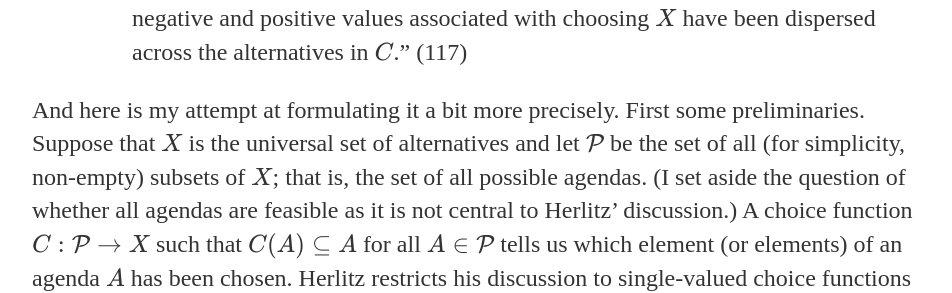
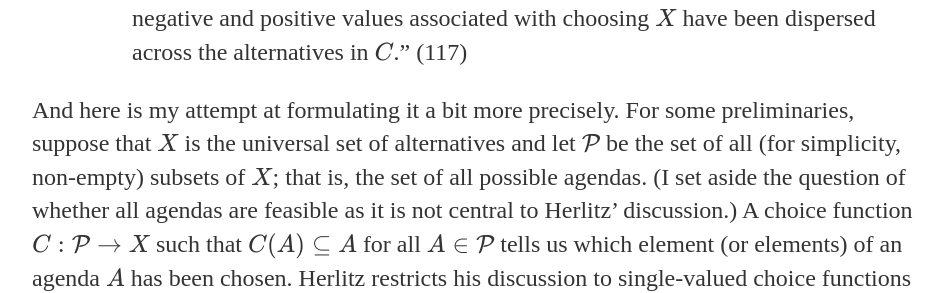
Before and after one commit to uzunovam/uzunovam, a Jekyll site: the page built from _posts/2020-04-28-anders-herlitz-on-unstable-choices.md, in a window 1280 px wide and 900 px high, scrolled down 1512 px. Shown: the part 163-456 px from the top of the window, without its empty margins (160-1112 px from the left). Built offline with Jekyll 4.4.1, drawn with Linux system fonts in a browser that asks for light colours.

Commit message:
Update 2020-04-28-anders-herlitz-on-unstable-choices.md

```diff
--- a/_posts/2020-04-28-anders-herlitz-on-unstable-choices.md
+++ b/_posts/2020-04-28-anders-herlitz-on-unstable-choices.md
@@ -14,7 +14,7 @@
 
 <p>And, more precisely, John’s behaviour is irrational because it follows a decision method that violates a novel, in Herlitz’ words,‘stability condition’. It is an interesting proposal; understanding it, however, requires some heavy preliminary reconstruction work. </p>
 
-<p style="padding-left:100px;">Reconstructing Herlitz’ argument</p>
+<p style="padding-left:100px;"><u>Reconstructing Herlitz’ argument</u></p>
 
 <p>Herlitz’ starting point is that the features of an alternative that are relevant to how that alternative is evaluated by a theory or a method should be (explicitly, one may add) <cite>individuated</cite>. For example, if according to a utlitarian theory, the relevant ground for choice is ‘(maximum) utility’, then the utilities resulting from going for each alternative should be explicitly individuated. For some theories, however, ‘grounds for choice’ is not a static concept. As Herlitz puts it:</p>
 
@@ -24,7 +24,9 @@
 
 <p style="padding-left:100px;">“A transmutation\(_{X}\) of an alternative, \(Y\), in a set of alternatives, \(C\), of which both \(X\) and \(Y\) are elements, into a transmuted\(_{X}\) alternative, \(Y_{X}\), is the transmutation of \(Y\) that appears in the choice set, \(C_{X}\), that is the set of alternatives \(C\) in which the negative and positive values associated with choosing \(X\) have been dispersed across the alternatives in \(C\).” (117)</p>
 
-<p>And here is my attempt at formulating it a bit more precisely. First some preliminaries. Suppose that \(X\) is the universal set of alternatives and let \(\mathcal{P}\) be the set of all (for simplicity, non-empty) subsets of \(X\); that is, the set of all possible agendas. (I set aside the question of whether all agendas are feasible as it is not central to Herlitz’ discussion.) A choice function \(C: \mathcal{P} \rightarrow X\) such that \(C(A) \subseteq A\) for all \(A \in \mathcal{P}\) tells us which element (or elements) of an agenda \(A\) has been chosen. Herlitz restricts his discussion to single-valued choice functions so let us add the restriction: \(|C(A)|=1\) for all \(A \in \mathcal{P}\).</p>
+<p>And here is my attempt at formulating it a bit more precisely. For some preliminaries, suppose that \(X\) is the universal set of alternatives and let \(\mathcal{P}\) be the set of all (for simplicity, non-empty) subsets of \(X\); that is, the set of all possible agendas. (I set aside the question of whether all agendas are feasible as it is not central to Herlitz’ discussion.) A choice function \(C: \mathcal{P} \rightarrow X\) such that \(C(A) \subseteq A\) for all \(A \in \mathcal{P}\) tells us which element (or elements) of an agenda \(A\) has been chosen. Herlitz restricts his discussion to single-valued choice functions so let us add the restriction: \(|C(A)|=1\) for all \(A \in \mathcal{P}\).</p>
+
+
 
 
 
```
